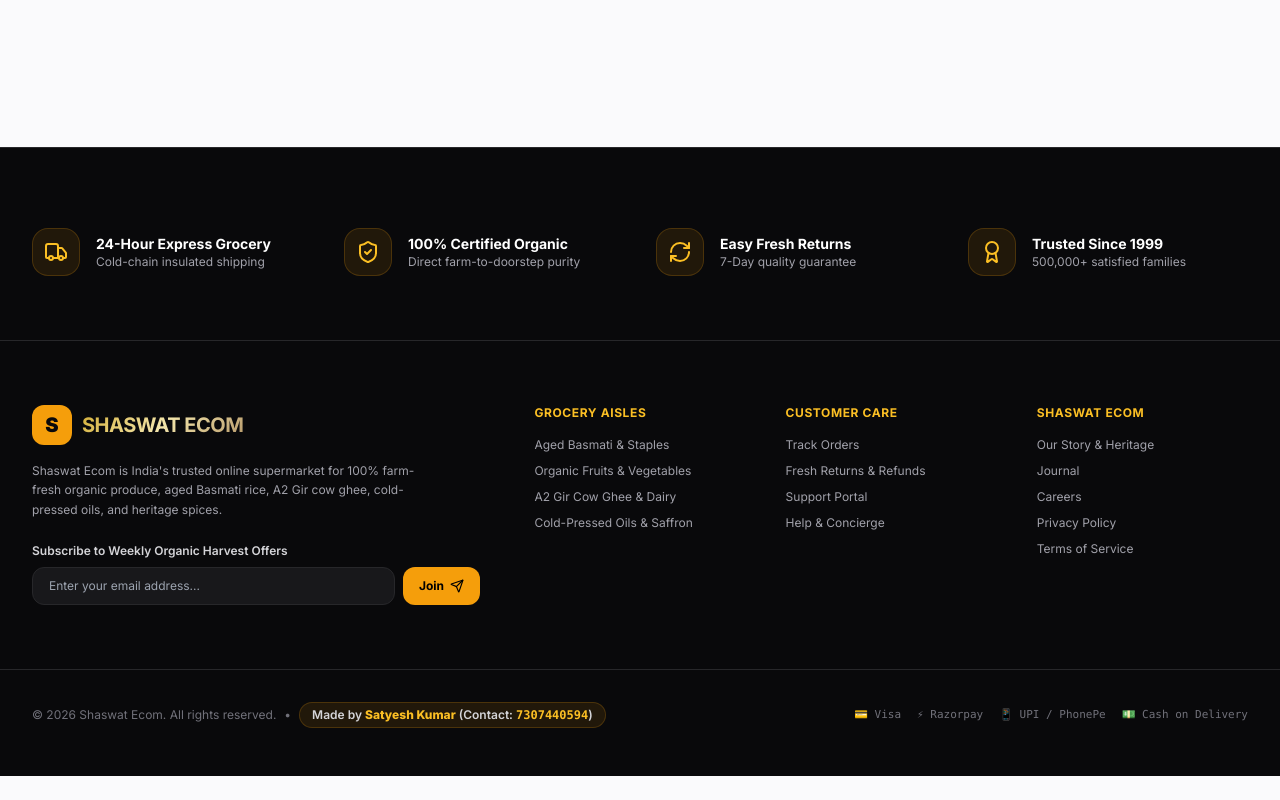
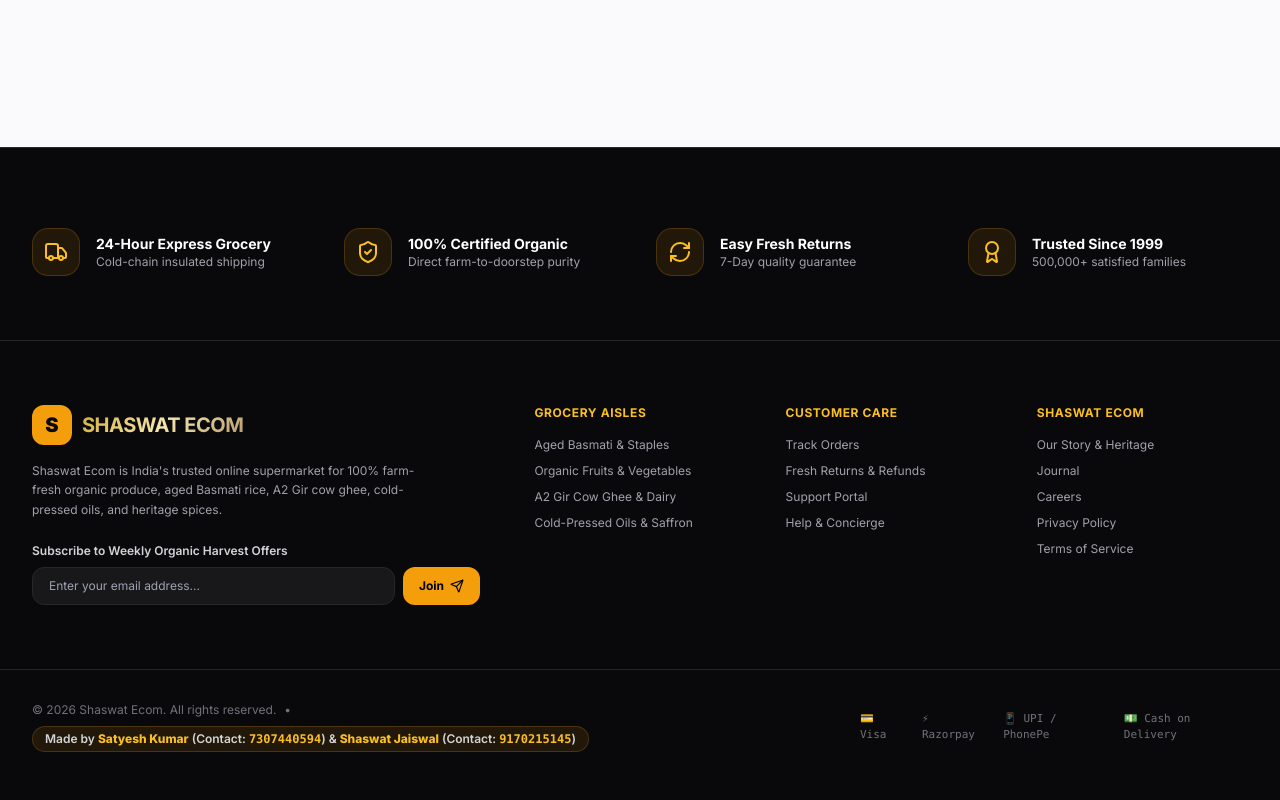
Before and after one commit to shaswatjaiswal19-sys/ecom, a Next.js app: page /checkout in a window 1280 px wide. Shown: the part 763-1563 px from the top of the page. Before the commit the page ends 1539 px from the top, so only its background shows below. Built offline with nearby package versions, Linux system fonts and the light colour scheme; no server answers.

Commit message:
Update e-commerce application

```diff
--- a/src/components/layout/Footer.tsx
+++ b/src/components/layout/Footer.tsx
@@ -143,11 +143,11 @@
 
       {/* Bottom Bar */}
       <div className="max-w-7xl mx-auto px-4 sm:px-6 lg:px-8 pt-8 border-t border-zinc-800 flex flex-col md:flex-row items-center justify-between gap-4 text-xs text-zinc-500">
-        <div className="flex flex-col sm:flex-row items-center gap-2 text-center sm:text-left">
+        <div className="flex flex-col lg:flex-row items-center gap-2 text-center lg:text-left flex-wrap">
           <span>© 2026 Shaswat Ecom. All rights reserved.</span>
-          <span className="hidden sm:inline">•</span>
+          <span className="hidden lg:inline">•</span>
           <span className="font-semibold text-zinc-300 bg-amber-500/10 px-3 py-1 rounded-full border border-amber-500/20">
-            Made by <strong className="text-amber-400 font-extrabold">Satyesh Kumar</strong> (Contact: <a href="tel:7307440594" className="text-amber-400 font-mono font-bold hover:underline">7307440594</a>)
+            Made by <strong className="text-amber-400 font-extrabold">Satyesh Kumar</strong> (Contact: <a href="tel:7307440594" className="text-amber-400 font-mono font-bold hover:underline">7307440594</a>) &amp; <strong className="text-amber-400 font-extrabold">Shaswat Jaiswal</strong> (Contact: <a href="tel:9170215145" className="text-amber-400 font-mono font-bold hover:underline">9170215145</a>)
           </span>
         </div>
         <div className="flex items-center gap-4 font-mono text-[11px]">
```
